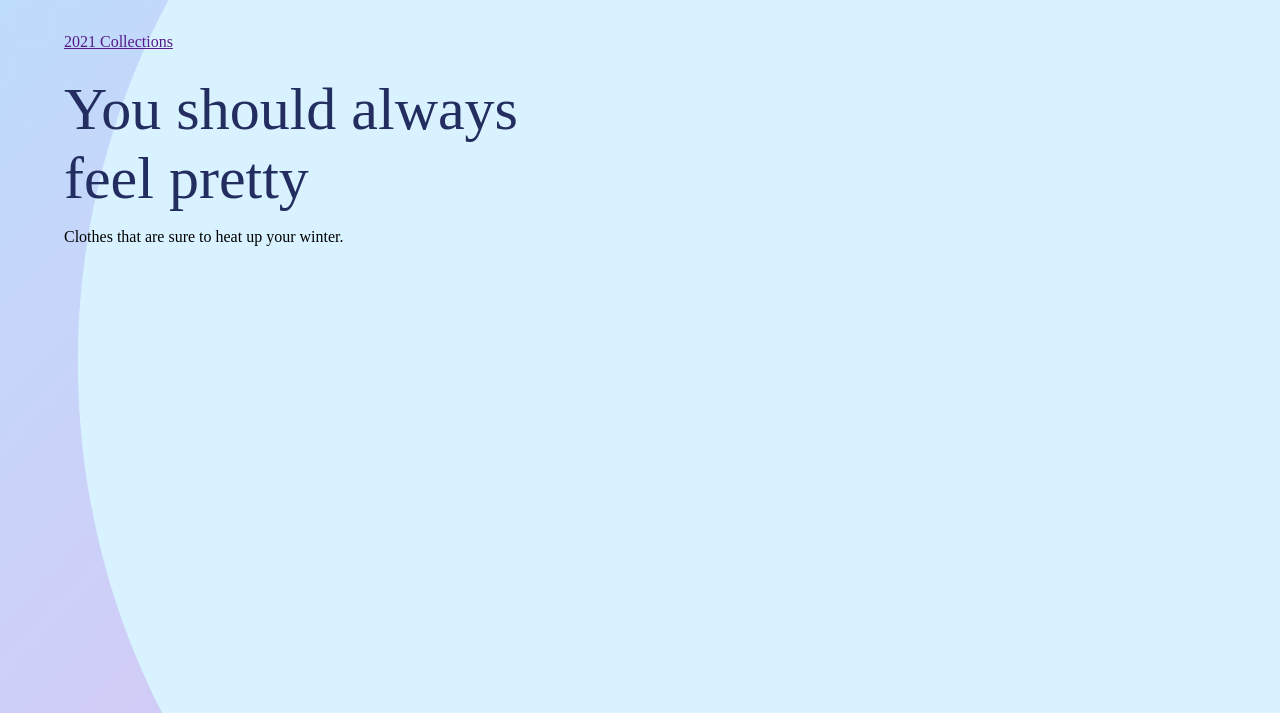
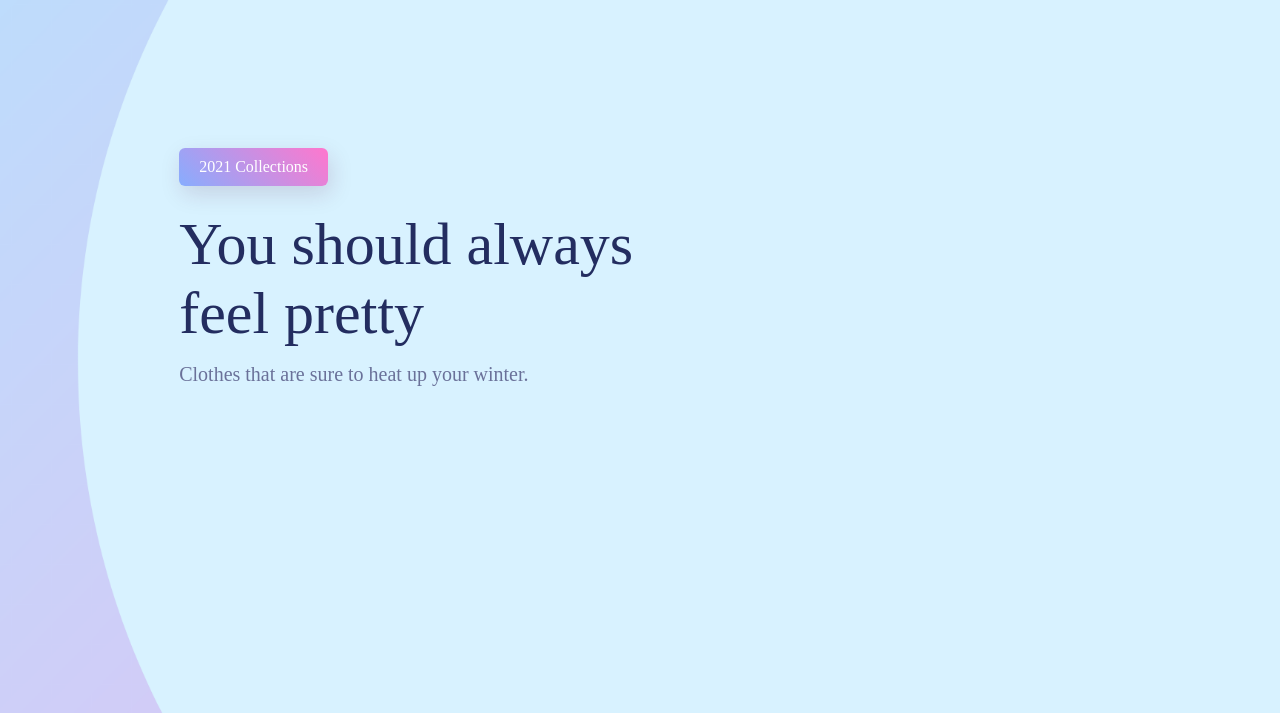
Before and after one commit to chammi-hansana/Modern-Web-Design, a plain HTML site: page index.html in a window 1280 px wide. Shown: the part 87-800 px from the top of the page. Drawn offline with Linux system fonts and the light colour scheme.

Commit message:
content button

```diff
--- a/index.html
+++ b/index.html
@@ -19,7 +19,7 @@
      </div>
 
      <div class="content">
-         <a href="">2021 Collections</a>
+         <a href="" class="btn">2021 Collections</a>
          <h1>You should always<br> feel pretty</h1>
          <p>Clothes that are sure to heat up your winter.</p>
      </div>
--- a/style.css
+++ b/style.css
@@ -51,3 +51,22 @@ nav ul li a{
     margin-bottom: 15px;
     color: #232d60;
 }
+
+.content p{
+    font-size: 20px;
+    color: #6a7199;
+}
+.content {
+    margin-left: 10%;
+    margin-top: 10%;
+}
+.content .btn {
+    display: inline-block;
+    background: linear-gradient(45deg, #87adfe, #ff77cd);
+    border-radius: 6px;
+    padding: 10px 20px;
+    box-sizing: border-box;
+    text-decoration: none;
+    color: #fff;
+    box-shadow: 3px 8px 22px rgba(94, 28, 68, 0.15);
+}
```
